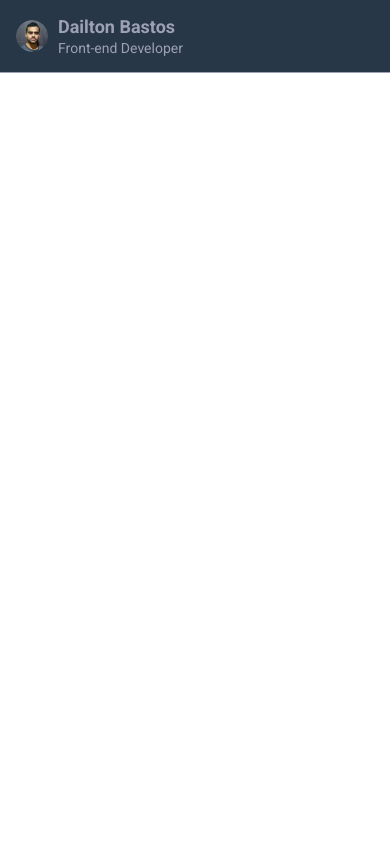
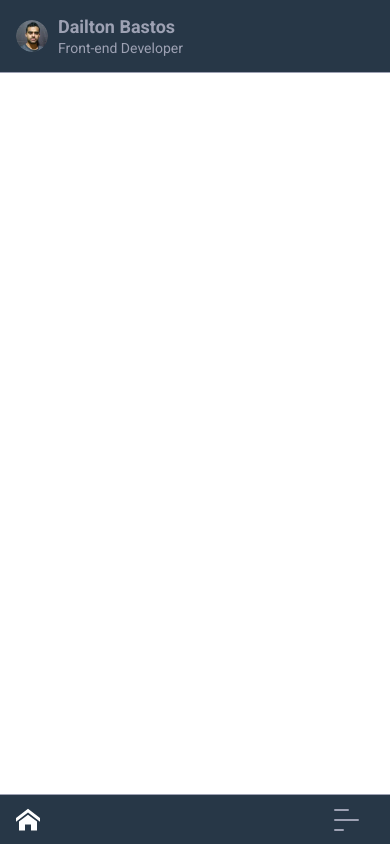
Before and after one commit to Dailton-Bastos/dailtonbastos.com.br, a Next.js app: page / in a window 390 px wide. Built offline with nearby package versions, Linux system fonts and the light colour scheme.

Commit message:
feat: add menubar component

```diff
--- a/src/components/Layout/index.tsx
+++ b/src/components/Layout/index.tsx
@@ -9,6 +9,7 @@ import {
   BLOG_AUTHOR_DESCRIPTION,
 } from '~/lib/constants'
 
+import { MenuBar } from '../MenuBar'
 import styles from './styles.module.scss'
 
 interface LayoutProps {
@@ -17,6 +18,8 @@ interface LayoutProps {
 
 export const Layout = ({ children }: LayoutProps): JSX.Element => {
   const isMobile = useMedia('(max-width: 1024px)')
+  const [isMenuOpen, setIsMenuOpen] = React.useState<boolean>(false)
+
   return (
     <section className={styles.layoutWrapper}>
       {isMobile && (
@@ -27,8 +30,11 @@ export const Layout = ({ children }: LayoutProps): JSX.Element => {
           isMobileHeader={true}
         />
       )}
-      <Sidebar />
+      <Sidebar setIsMenuOpen={setIsMenuOpen} isMenuOpen={isMenuOpen} />
       <main className={styles.layoutMain}>{children}</main>
+      {isMobile && (
+        <MenuBar setIsMenuOpen={setIsMenuOpen} isMenuOpen={isMenuOpen} />
+      )}
     </section>
   )
 }
--- /dev/null
+++ b/src/components/MenuBar/index.tsx
@@ -0,0 +1,45 @@
+import React from 'react'
+import { ImHome } from 'react-icons/im'
+
+import { ActiveLink } from '../ActiveLink'
+import styles from './styles.module.scss'
+
+interface MenuBarProps {
+  setIsMenuOpen: (value: boolean) => void
+  isMenuOpen: boolean
+}
+
+export const MenuBar = ({
+  setIsMenuOpen,
+  isMenuOpen,
+}: MenuBarProps): JSX.Element => {
+  function openMenu() {
+    setIsMenuOpen(!isMenuOpen)
+  }
+
+  return (
+    <section className={styles.menuBarWrapper}>
+      <div className={styles.menuBarGroup}>
+        <ActiveLink href="/" passHref activeClassName={styles.active}>
+          <a title="Voltar para Home">
+            <span className={styles.menuBarItem}>
+              <ImHome size={24} />
+            </span>
+          </a>
+        </ActiveLink>
+
+        <div
+          title="Abrir menu"
+          onClick={openMenu}
+          className={`${styles.menuBarToggle} ${
+            isMenuOpen ? styles.isOpen : ''
+          }`}
+        >
+          <span />
+          <span />
+          <span />
+        </div>
+      </div>
+    </section>
+  )
+}
--- /dev/null
+++ b/src/components/MenuBar/styles.module.scss
@@ -0,0 +1,87 @@
+.menuBarWrapper {
+  align-items: center;
+  background: var(--color-gray-700);
+  border-top: 1px solid var(--color-gray-500);
+  bottom: 0;
+  display: flex;
+  height: 50px;
+  position: fixed;
+  padding: 1.6rem;
+  width: 100%;
+}
+
+.menuBarGroup {
+  align-items: center;
+  display: flex;
+  justify-content: space-between;
+  width: 100%;
+
+  a {
+    display: block;
+
+    &.active {
+      span {
+        color: var(--color-white);
+      }
+    }
+  }
+}
+
+.menuBarToggle {
+  align-items: center;
+  display: flex;
+  height: 40px;
+  justify-content: flex-start;
+  overflow: hidden;
+  position: relative;
+  width: 40px;
+
+  &.isOpen {
+    justify-content: center;
+    span {
+      background-color: var(--color-white);
+
+      &:nth-child(3) {
+        transform: translateX(40px);
+      }
+
+      &:nth-child(1) {
+        transform: translateY(0) rotate(45deg);
+        transition-delay: 0.125s;
+        width: 28px;
+      }
+
+      &:nth-child(2) {
+        transform: translateY(0) rotate(315deg);
+        transition-delay: 0.25s;
+        width: 28px;
+      }
+    }
+  }
+
+  span {
+    background-color: var(--color-gray-500);
+    border-radius: 2px;
+    height: 2px;
+    position: absolute;
+    transition: 0.5s;
+    width: 25px;
+
+    &:nth-child(1) {
+      transform: translateY(-10px);
+      width: 15px;
+    }
+
+    &:nth-child(2) {
+      transform: translateY(10px);
+      width: 10px;
+    }
+  }
+}
+
+.menuBarItem {
+  color: var(--color-gray-500);
+  display: block;
+  height: 2.4rem;
+  width: 2.1rem;
+}
--- a/src/components/Sidebar/index.tsx
+++ b/src/components/Sidebar/index.tsx
@@ -12,12 +12,21 @@ import {
 
 import styles from './styles.module.scss'
 
-export const Sidebar = (): JSX.Element => {
+interface SidebarProps {
+  setIsMenuOpen: (value: boolean) => void
+  isMenuOpen: boolean
+}
+
+export const Sidebar = ({ isMenuOpen }: SidebarProps): JSX.Element => {
   const isDesktop = useMedia('(min-width: 1025px)')
 
   return (
     <>
-      <aside className={`${styles.sidebarContainer}`}>
+      <aside
+        className={`${styles.sidebarContainer} ${
+          isMenuOpen ? styles.isOpen : ''
+        }`}
+      >
         {isDesktop && (
           <Profile
             title={BLOG_AUTHOR}
--- a/src/components/Sidebar/styles.module.scss
+++ b/src/components/Sidebar/styles.module.scss
@@ -2,7 +2,7 @@
   background: var(--color-gray-700);
   display: flex;
   flex-direction: column;
-  height: calc(100% - 49px);
+  height: calc(100% - 50px);
   position: fixed;
   text-align: center;
   transform: translateX(-100vw);
```
